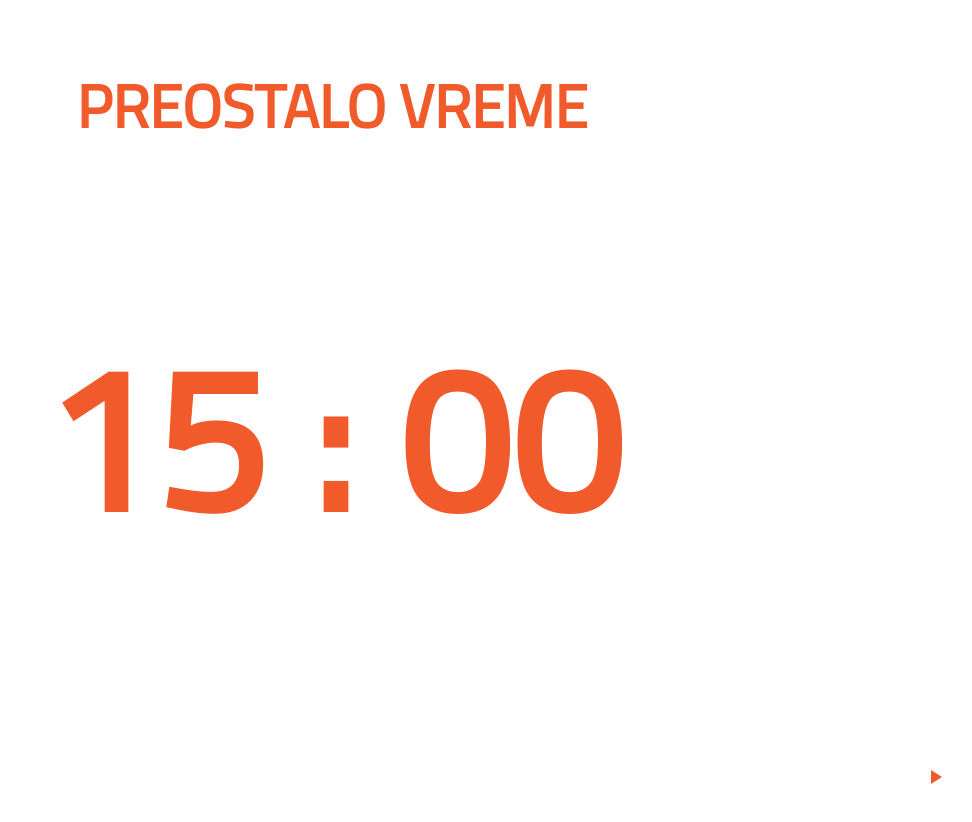
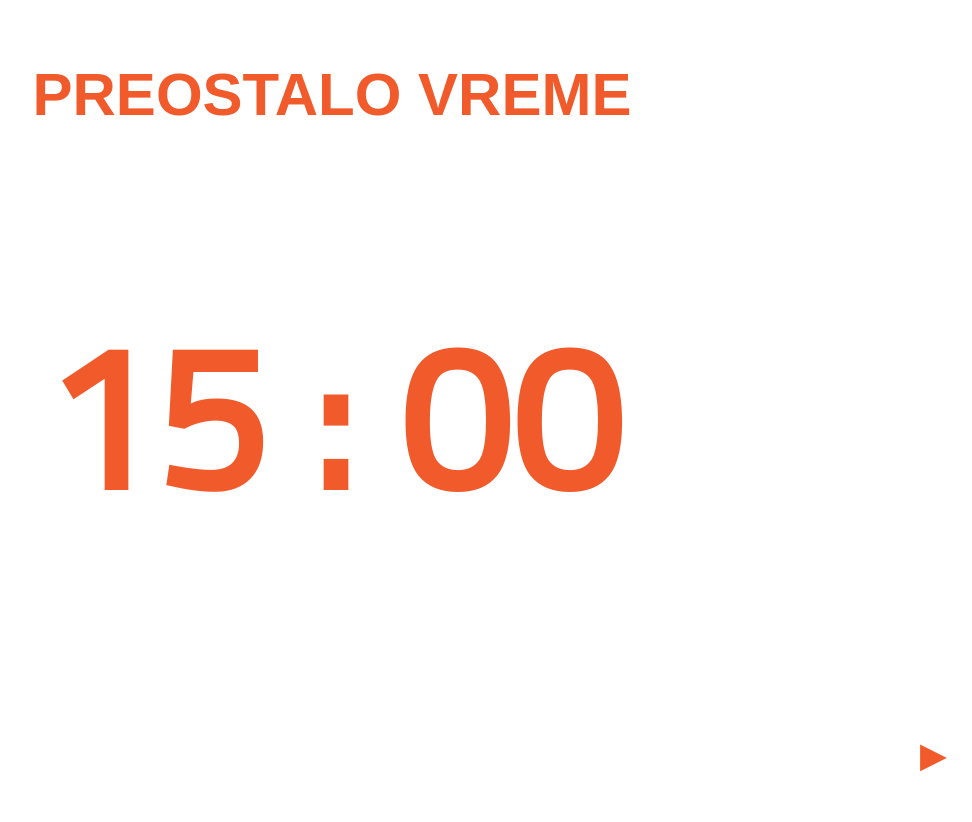
Before and after one commit to tol3ador/star-conference, a React (Create React App) app: page /timer/15 in a window 1280 px wide. Shown: the whole page, without its empty margins (308-1280 px from the left). After the commit the page ends 800 px from the top, so only its background shows below. Built offline with nearby package versions, Linux system fonts and the light colour scheme.

Commit message:
disabling audio... and replacing font icons with ascii

```diff
--- a/src/Timer.js
+++ b/src/Timer.js
@@ -86,7 +86,7 @@ class Timer extends Component {
             <div className={`fullscreen ${backgroundColor} uppercase`} onClick={this.toggleCounter}>
                 <div className="timer">
                     <div className={`${mainTextColor} bottom-right timer-additional-text`}>
-                        {this.state.paused ? <i class="material-icons">play_arrow</i> : <i class="material-icons">pause</i>}
+                        {this.state.paused ? `▶` : `❚❚`}
                     </div>
                     <h3 className={`${mainTextColor} timer-main-text`}>{mainText}</h3>
                     <h1 className={`${mainTextColor} timer-numbers`}>
@@ -94,7 +94,7 @@ class Timer extends Component {
                     </h1>
                     <h5 className={`${additionalTextColor} timer-additional-text`}>{additionalText}</h5>
                 </div>
-                {soundPlaying ? <audio src={soundEffect} type="audio/mp3" autoPlay /> : null }
+                {/* {soundPlaying ? <audio src={soundEffect} type="audio/mp3" autoPlay /> : null } */}
             </div>
         );
       }
--- a/src/styles/styles.css
+++ b/src/styles/styles.css
@@ -205,7 +205,7 @@ h4 {
 }
 
 .timer-main-text {
-    font-family: 'Titillium Web', sans-serif;
+    font-family: "Arial", sans-serif;
     font-size: 60px;
 }
 
```
